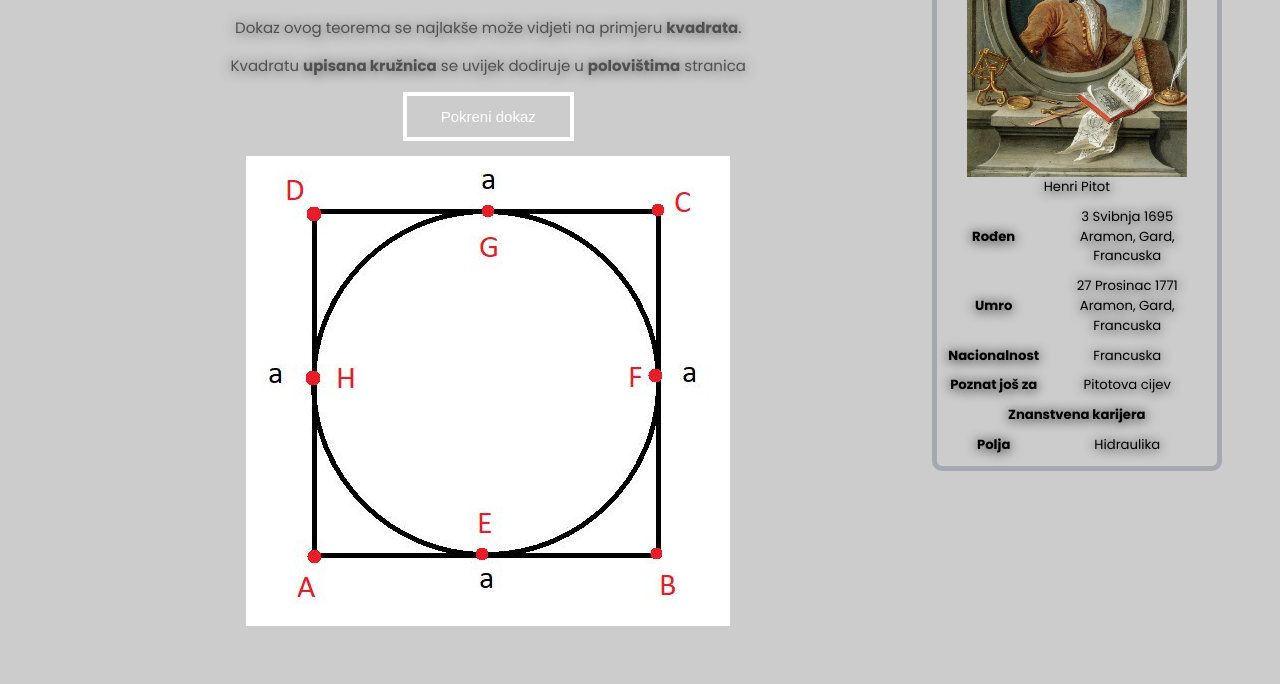
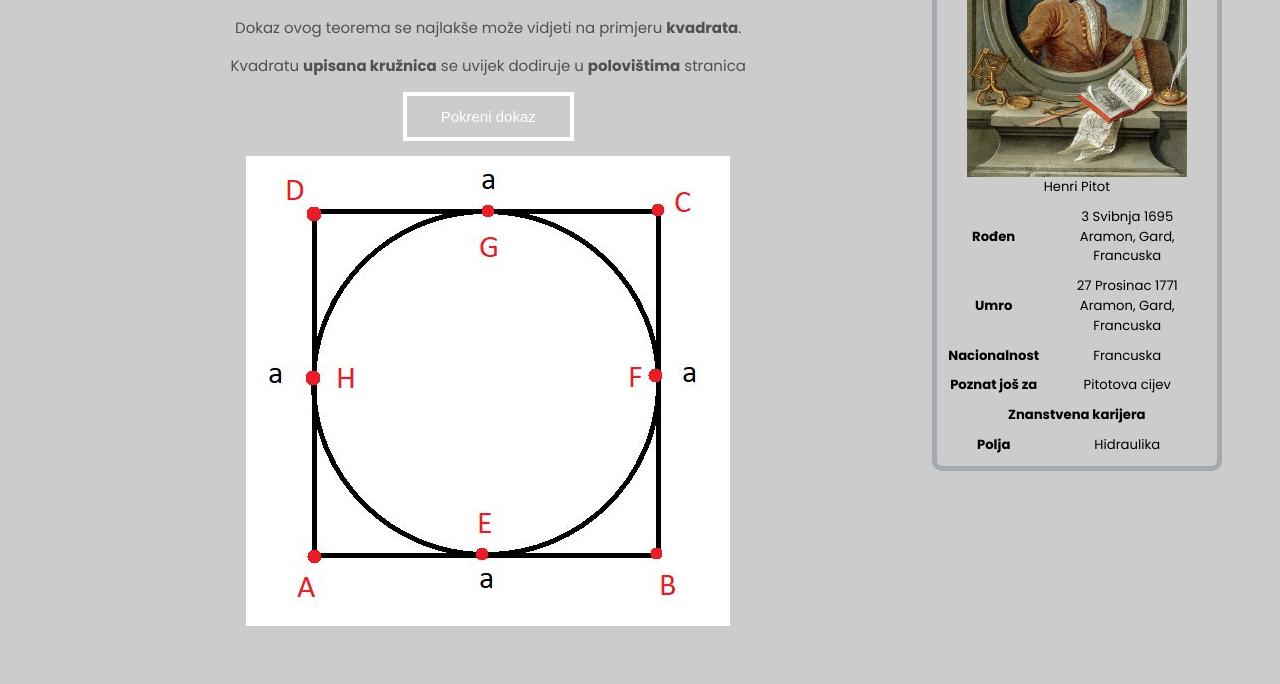
Before and after one commit to domi15/Informatika-Kraj-1.Razreda, a plain HTML site: page index.html in a window 1280 px wide. Shown: the part 577-1261 px from the top of the page. Drawn offline with Linux system fonts and the light colour scheme.

Commit message:
css norma

```diff
--- a/style.css
+++ b/style.css
@@ -4,7 +4,6 @@ body {
     color: rgb(80,80,80);
     padding: 50px;
     font-size: 15px;
-    text-shadow: 0 1px 12px;
 }
 
 .dark-mode {
```
